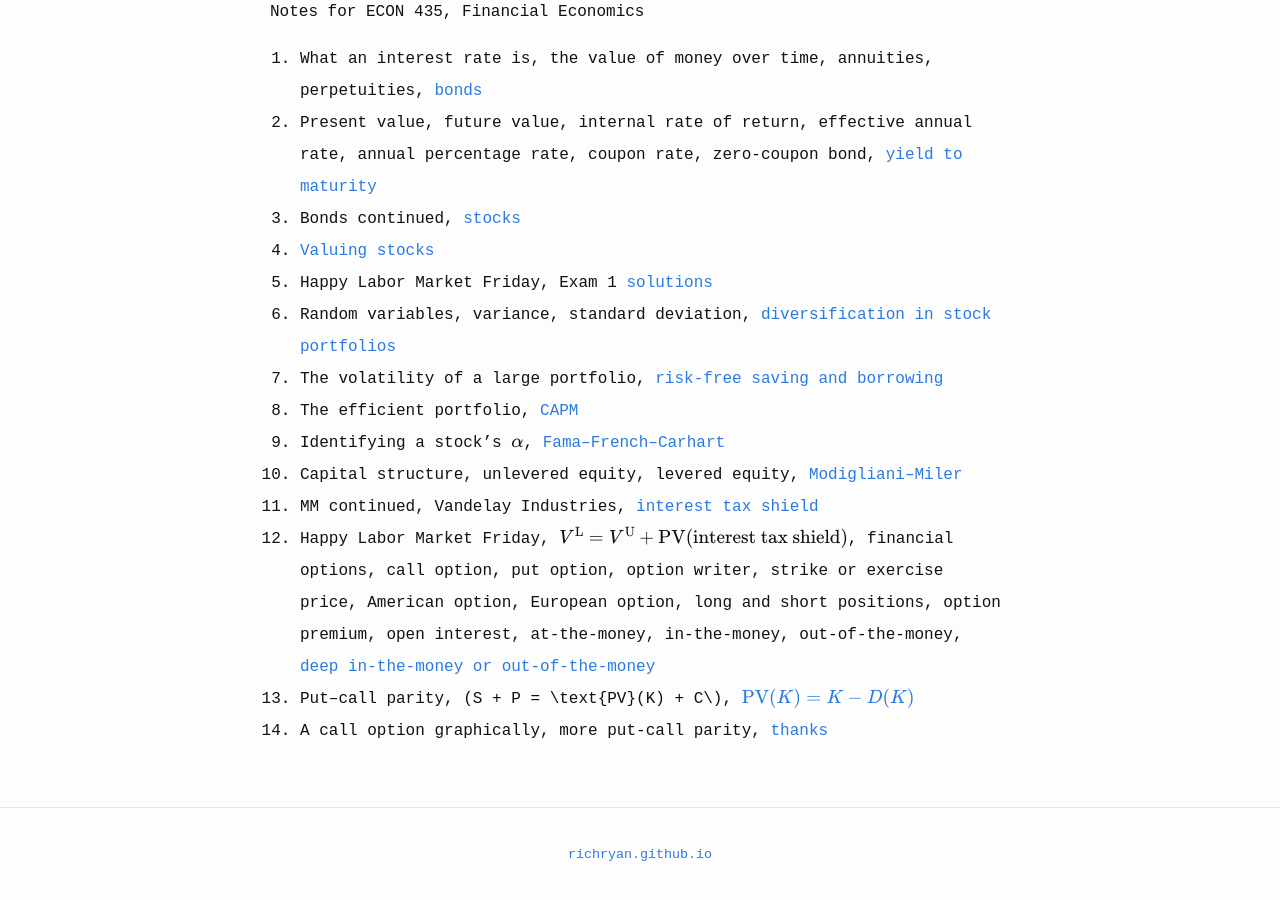
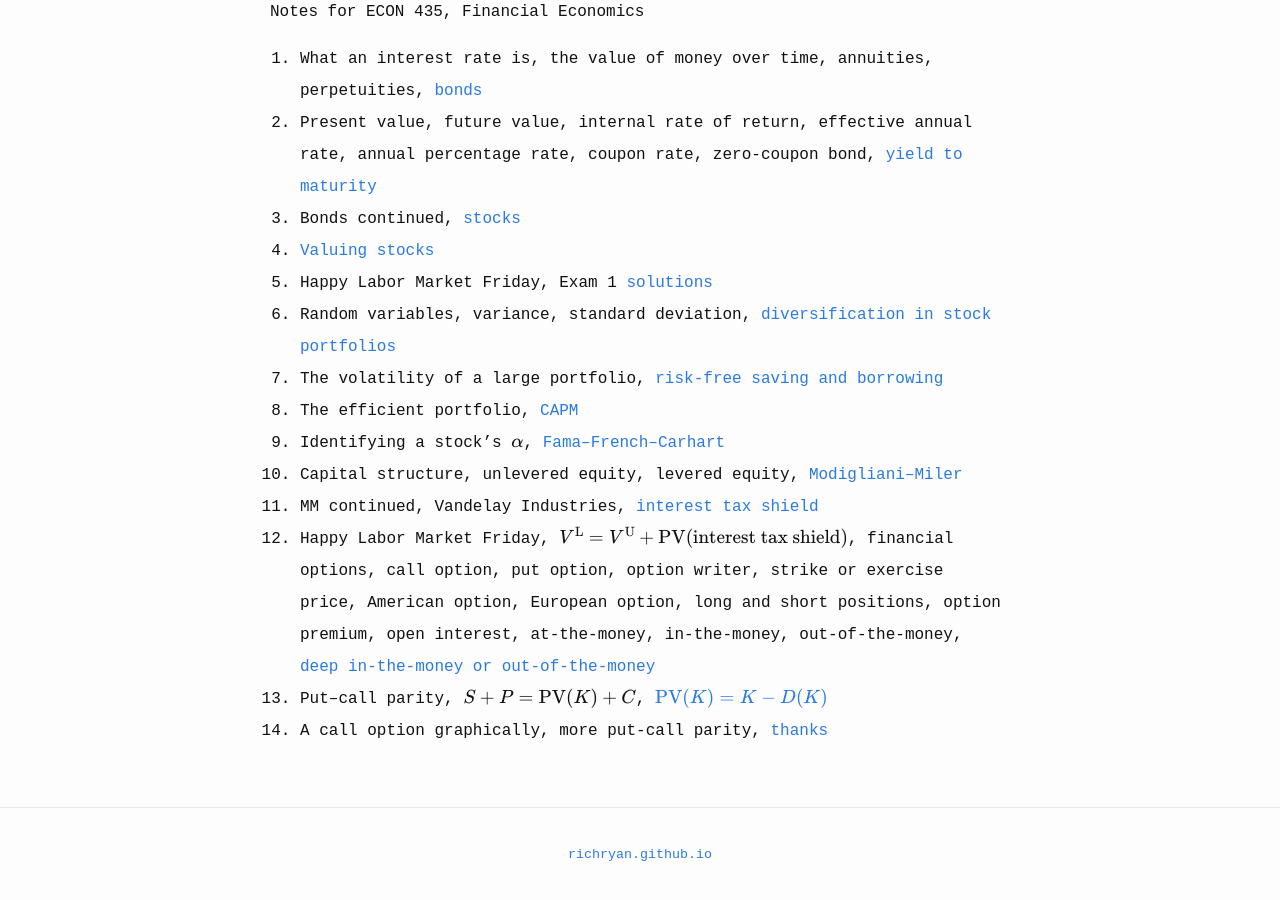
Before and after one commit to richryan/richryan.github.io, a Jekyll site: the page built from Notes.md, in a window 1280 px wide and 900 px high, scrolled down 1505 px. Built offline with Jekyll 4.4.1, drawn with Linux system fonts in a browser that asks for light colours; formulas are drawn with MathJax 3.

```diff
--- a/Notes.md
+++ b/Notes.md
@@ -70,5 +70,5 @@ zero-coupon bond,
 call option, put option, option writer, strike or exercise price, American option, European option, long and short positions,
 option premium, open interest, at-the-money, in-the-money, out-of-the-money,
 [deep in-the-money or out-of-the-money]({{ site.url }}/pdfs/econ435/w2016_class12.pdf)
-13. Put--call parity, \(S + P = \text{PV}(K) + C\\), [\\(\text{PV}(K) = K - D(K)\\)]({{ site.url }}/pdfs/econ435/w2016_class13.pdf)
+13. Put--call parity, \\(S + P = \text{PV}(K) + C\\), [\\(\text{PV}(K) = K - D(K)\\)]({{ site.url }}/pdfs/econ435/w2016_class13.pdf)
 14. A call option graphically, more put-call parity, [thanks]({{ site.url }}/pdfs/econ435/w2016_class14.pdf)
```
